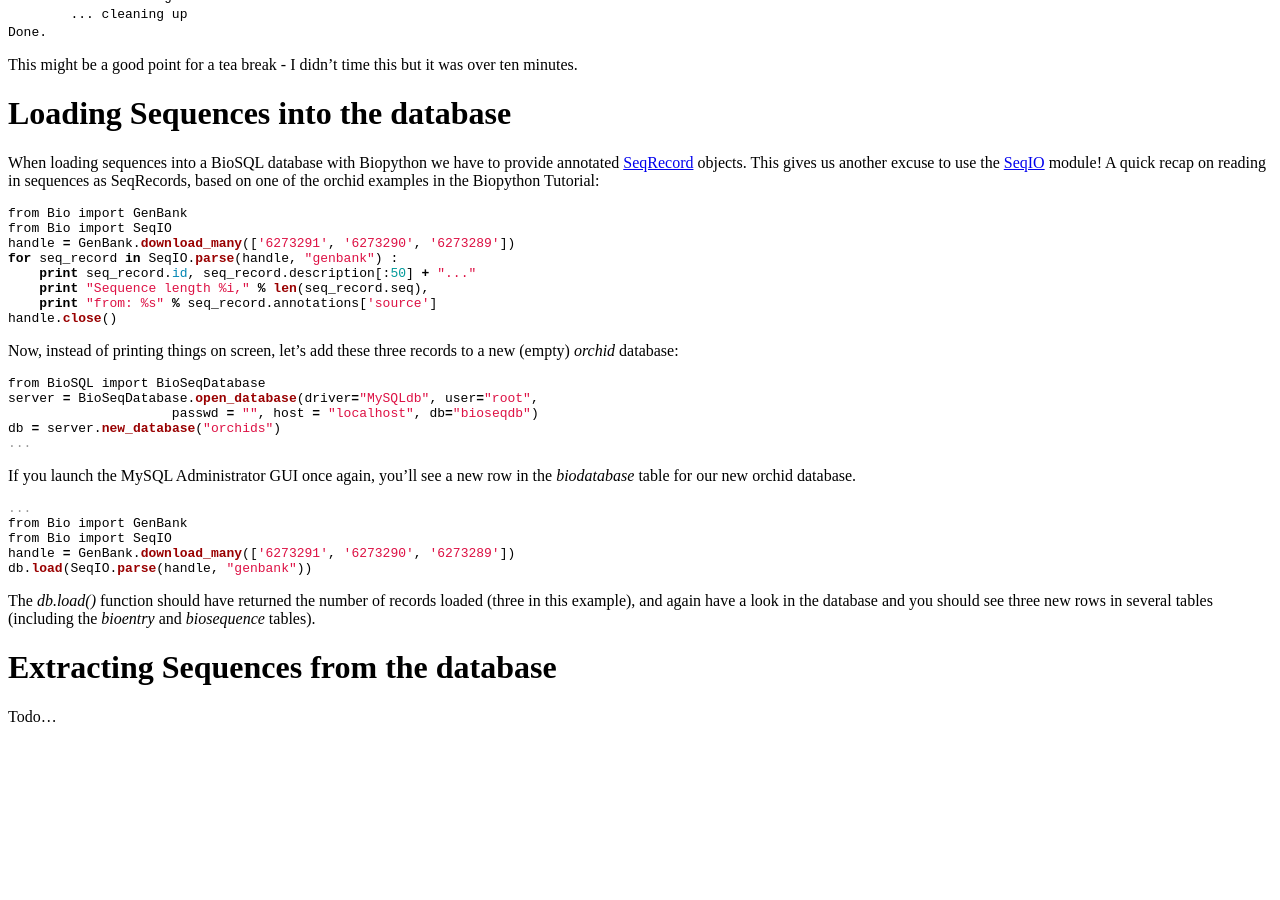
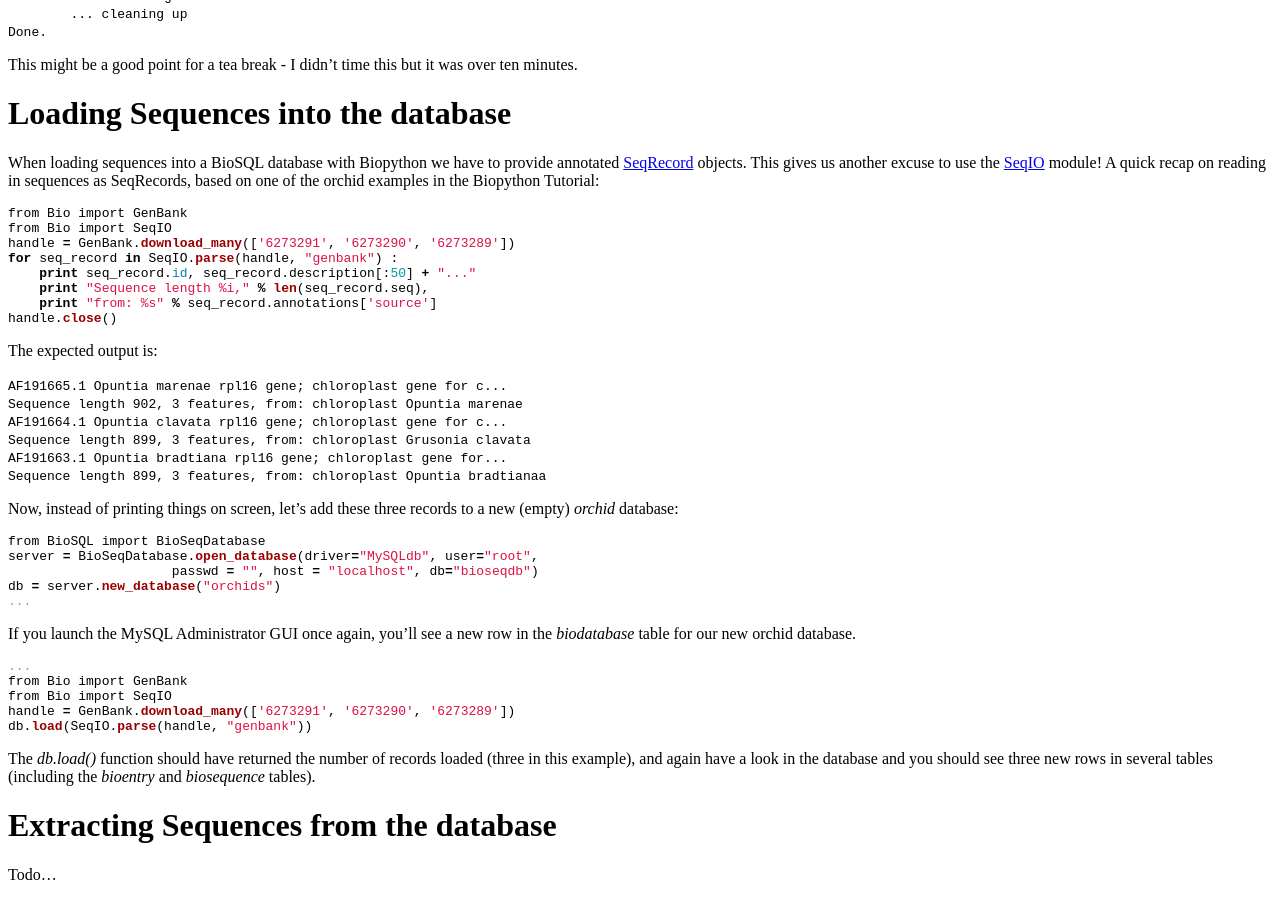
Before and after one commit to biopython/biopython.github.io, a Jekyll site: the page built from wiki/BioSQL.md, in a window 1280 px wide and 900 px high, scrolled down 1659 px. Built offline with Jekyll 4.4.1, drawn with Linux system fonts in a browser that asks for light colours; before the commit the page ends 2401 px from its top, so only the background shows below that.

Commit message:
/* Loading Sequences into the database */

````diff
--- a/wiki/BioSQL.md
+++ b/wiki/BioSQL.md
@@ -162,6 +162,15 @@ for seq_record in SeqIO.parse(handle, "genbank") :
 handle.close()
 ```
 
+The expected output is:
+
+`AF191665.1 Opuntia marenae rpl16 gene; chloroplast gene for c...`
+`Sequence length 902, 3 features, from: chloroplast Opuntia marenae`
+`AF191664.1 Opuntia clavata rpl16 gene; chloroplast gene for c...`
+`Sequence length 899, 3 features, from: chloroplast Grusonia clavata`
+`AF191663.1 Opuntia bradtiana rpl16 gene; chloroplast gene for...`
+`Sequence length 899, 3 features, from: chloroplast Opuntia bradtianaa`
+
 Now, instead of printing things on screen, let's add these three records
 to a new (empty) *orchid* database:
 
````
Also changed, not shown: 1 other file.
